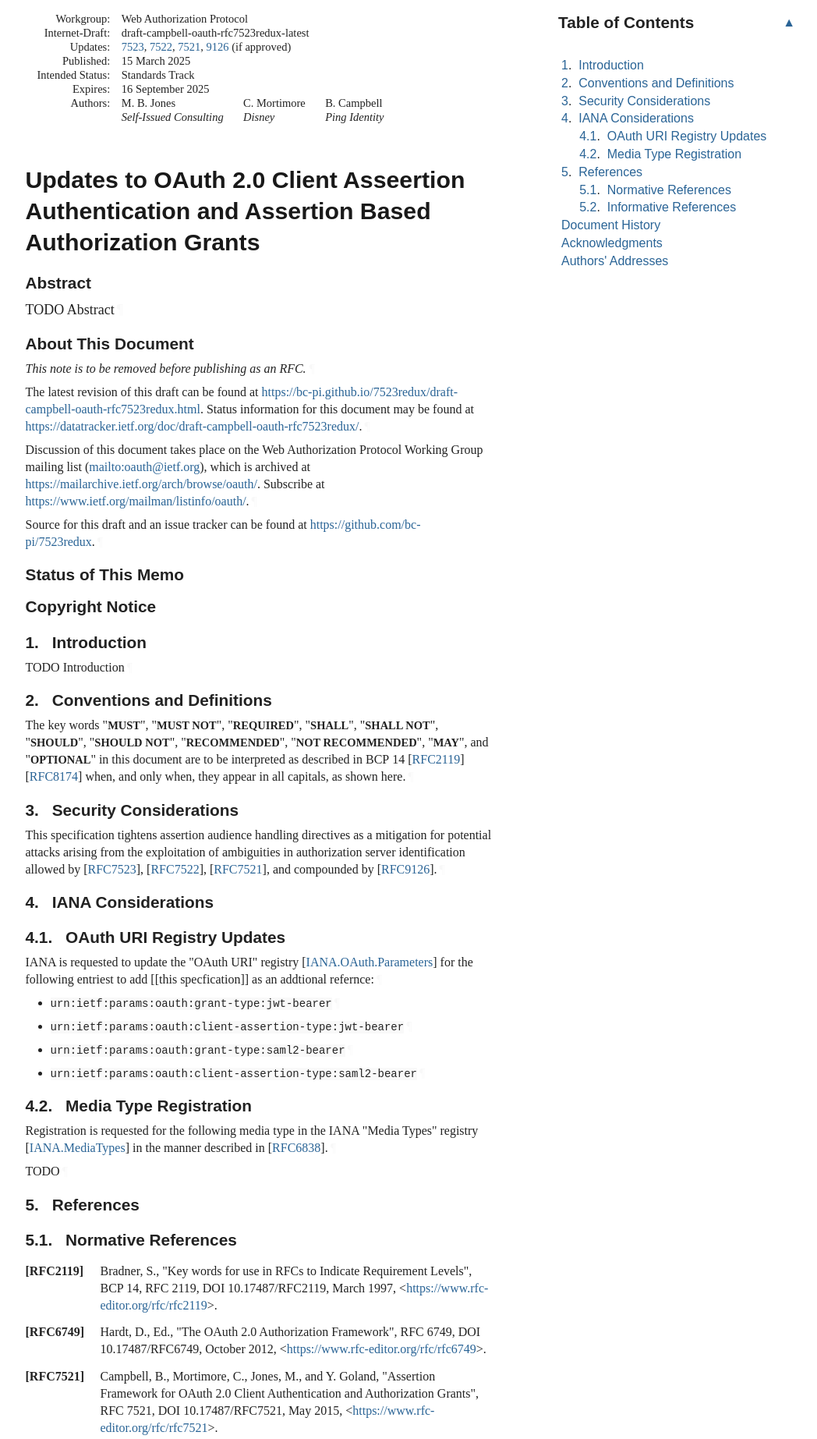
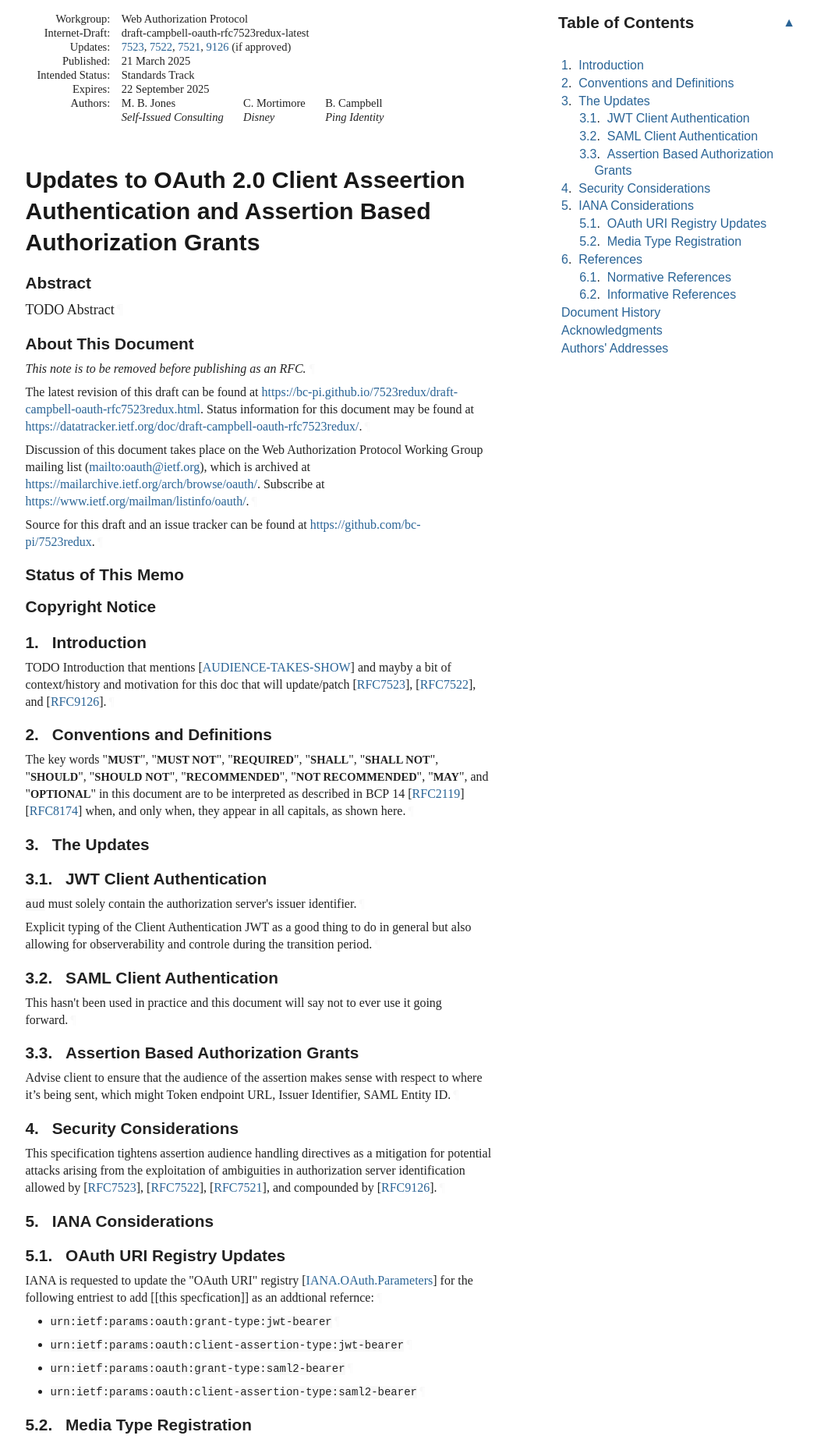
Before and after one commit to bc-pi/7523redux, a plain HTML site: page draft-campbell-oauth-rfc7523redux.html in a window 1280 px wide. Shown: the part 60-1905 px from the top of the page at 78% size, without its empty margins (92-1140 px from the left). Drawn offline with Linux system fonts and the light colour scheme; a web font is replaced by a local one.

Commit message:
Script updating gh-pages from 81deed1. [ci skip]

```diff
--- a/draft-campbell-oauth-rfc7523redux.html
+++ b/draft-campbell-oauth-rfc7523redux.html
@@ -23,7 +23,7 @@
     ConfigArgParse 1.7
     google-i18n-address 3.1.1
     intervaltree 3.1.0
-    Jinja2 3.1.5
+    Jinja2 3.1.6
     lxml 5.3.0
     platformdirs 4.3.6
     pycountry 24.6.1
@@ -1053,7 +1053,7 @@ svg :is([fill="white"], [fill^="#fff"]) {
 </tr></thead>
 <tfoot><tr>
 <td class="left">Jones, et al.</td>
-<td class="center">Expires 16 September 2025</td>
+<td class="center">Expires 22 September 2025</td>
 <td class="right">[Page]</td>
 </tr></tfoot>
 </table>
@@ -1069,12 +1069,12 @@ svg :is([fill="white"], [fill^="#fff"]) {
 <a href="https://www.rfc-editor.org/rfc/rfc7523" class="eref">7523</a>, <a href="https://www.rfc-editor.org/rfc/rfc7522" class="eref">7522</a>, <a href="https://www.rfc-editor.org/rfc/rfc7521" class="eref">7521</a>, <a href="https://www.rfc-editor.org/rfc/rfc9126" class="eref">9126</a> (if approved)</dd>
 <dt class="label-published">Published:</dt>
 <dd class="published">
-<time datetime="2025-03-15" class="published">15 March 2025</time>
+<time datetime="2025-03-21" class="published">21 March 2025</time>
     </dd>
 <dt class="label-intended-status">Intended Status:</dt>
 <dd class="intended-status">Standards Track</dd>
 <dt class="label-expires">Expires:</dt>
-<dd class="expires"><time datetime="2025-09-16">16 September 2025</time></dd>
+<dd class="expires"><time datetime="2025-09-22">22 September 2025</time></dd>
 <dt class="label-authors">Authors:</dt>
 <dd class="authors">
 <div class="author">
@@ -1132,7 +1132,7 @@ svg :is([fill="white"], [fill^="#fff"]) {
         time. It is inappropriate to use Internet-Drafts as reference
         material or to cite them other than as "work in progress."<a href="#section-boilerplate.1-3" class="pilcrow">¶</a></p>
 <p id="section-boilerplate.1-4">
-        This Internet-Draft will expire on 16 September 2025.<a href="#section-boilerplate.1-4" class="pilcrow">¶</a></p>
+        This Internet-Draft will expire on 22 September 2025.<a href="#section-boilerplate.1-4" class="pilcrow">¶</a></p>
 </section>
 </div>
 <div id="copyright">
@@ -1168,38 +1168,52 @@ svg :is([fill="white"], [fill^="#fff"]) {
             <p id="section-toc.1-1.2.1" class="keepWithNext"><a href="#section-2" class="auto internal xref">2</a>.  <a href="#name-conventions-and-definitions" class="internal xref">Conventions and Definitions</a></p>
 </li>
           <li class="compact toc ulBare ulEmpty" id="section-toc.1-1.3">
-            <p id="section-toc.1-1.3.1" class="keepWithNext"><a href="#section-3" class="auto internal xref">3</a>.  <a href="#name-security-considerations" class="internal xref">Security Considerations</a></p>
+            <p id="section-toc.1-1.3.1"><a href="#section-3" class="auto internal xref">3</a>.  <a href="#name-the-updates" class="internal xref">The Updates</a></p>
+<ul class="compact toc ulBare ulEmpty">
+<li class="compact toc ulBare ulEmpty" id="section-toc.1-1.3.2.1">
+                <p id="section-toc.1-1.3.2.1.1" class="keepWithNext"><a href="#section-3.1" class="auto internal xref">3.1</a>.  <a href="#name-jwt-client-authentication" class="internal xref">JWT Client Authentication</a></p>
 </li>
-          <li class="compact toc ulBare ulEmpty" id="section-toc.1-1.4">
-            <p id="section-toc.1-1.4.1"><a href="#section-4" class="auto internal xref">4</a>.  <a href="#name-iana-considerations" class="internal xref">IANA Considerations</a></p>
-<ul class="compact toc ulBare ulEmpty">
-<li class="compact toc ulBare ulEmpty" id="section-toc.1-1.4.2.1">
-                <p id="section-toc.1-1.4.2.1.1"><a href="#section-4.1" class="auto internal xref">4.1</a>.  <a href="#name-oauth-uri-registry-updates" class="internal xref">OAuth URI Registry Updates</a></p>
+              <li class="compact toc ulBare ulEmpty" id="section-toc.1-1.3.2.2">
+                <p id="section-toc.1-1.3.2.2.1"><a href="#section-3.2" class="auto internal xref">3.2</a>.  <a href="#name-saml-client-authentication" class="internal xref">SAML Client Authentication</a></p>
 </li>
-              <li class="compact toc ulBare ulEmpty" id="section-toc.1-1.4.2.2">
-                <p id="section-toc.1-1.4.2.2.1"><a href="#section-4.2" class="auto internal xref">4.2</a>.  <a href="#name-media-type-registration" class="internal xref">Media Type Registration</a></p>
+              <li class="compact toc ulBare ulEmpty" id="section-toc.1-1.3.2.3">
+                <p id="section-toc.1-1.3.2.3.1"><a href="#section-3.3" class="auto internal xref">3.3</a>.  <a href="#name-assertion-based-authorizati" class="internal xref">Assertion Based Authorization Grants</a></p>
 </li>
             </ul>
 </li>
+          <li class="compact toc ulBare ulEmpty" id="section-toc.1-1.4">
+            <p id="section-toc.1-1.4.1"><a href="#section-4" class="auto internal xref">4</a>.  <a href="#name-security-considerations" class="internal xref">Security Considerations</a></p>
+</li>
           <li class="compact toc ulBare ulEmpty" id="section-toc.1-1.5">
-            <p id="section-toc.1-1.5.1"><a href="#section-5" class="auto internal xref">5</a>.  <a href="#name-references" class="internal xref">References</a></p>
+            <p id="section-toc.1-1.5.1"><a href="#section-5" class="auto internal xref">5</a>.  <a href="#name-iana-considerations" class="internal xref">IANA Considerations</a></p>
 <ul class="compact toc ulBare ulEmpty">
 <li class="compact toc ulBare ulEmpty" id="section-toc.1-1.5.2.1">
-                <p id="section-toc.1-1.5.2.1.1"><a href="#section-5.1" class="auto internal xref">5.1</a>.  <a href="#name-normative-references" class="internal xref">Normative References</a></p>
+                <p id="section-toc.1-1.5.2.1.1"><a href="#section-5.1" class="auto internal xref">5.1</a>.  <a href="#name-oauth-uri-registry-updates" class="internal xref">OAuth URI Registry Updates</a></p>
 </li>
               <li class="compact toc ulBare ulEmpty" id="section-toc.1-1.5.2.2">
-                <p id="section-toc.1-1.5.2.2.1"><a href="#section-5.2" class="auto internal xref">5.2</a>.  <a href="#name-informative-references" class="internal xref">Informative References</a></p>
+                <p id="section-toc.1-1.5.2.2.1"><a href="#section-5.2" class="auto internal xref">5.2</a>.  <a href="#name-media-type-registration" class="internal xref">Media Type Registration</a></p>
 </li>
             </ul>
 </li>
           <li class="compact toc ulBare ulEmpty" id="section-toc.1-1.6">
-            <p id="section-toc.1-1.6.1"><a href="#appendix-A" class="auto internal xref"></a><a href="#name-document-history" class="internal xref">Document History</a></p>
+            <p id="section-toc.1-1.6.1"><a href="#section-6" class="auto internal xref">6</a>.  <a href="#name-references" class="internal xref">References</a></p>
+<ul class="compact toc ulBare ulEmpty">
+<li class="compact toc ulBare ulEmpty" id="section-toc.1-1.6.2.1">
+                <p id="section-toc.1-1.6.2.1.1"><a href="#section-6.1" class="auto internal xref">6.1</a>.  <a href="#name-normative-references" class="internal xref">Normative References</a></p>
+</li>
+              <li class="compact toc ulBare ulEmpty" id="section-toc.1-1.6.2.2">
+                <p id="section-toc.1-1.6.2.2.1"><a href="#section-6.2" class="auto internal xref">6.2</a>.  <a href="#name-informative-references" class="internal xref">Informative References</a></p>
+</li>
+            </ul>
 </li>
           <li class="compact toc ulBare ulEmpty" id="section-toc.1-1.7">
-            <p id="section-toc.1-1.7.1"><a href="#appendix-B" class="auto internal xref"></a><a href="#name-acknowledgments" class="internal xref">Acknowledgments</a></p>
+            <p id="section-toc.1-1.7.1"><a href="#appendix-A" class="auto internal xref"></a><a href="#name-document-history" class="internal xref">Document History</a></p>
 </li>
           <li class="compact toc ulBare ulEmpty" id="section-toc.1-1.8">
-            <p id="section-toc.1-1.8.1"><a href="#appendix-C" class="auto internal xref"></a><a href="#name-authors-addresses" class="internal xref">Authors' Addresses</a></p>
+            <p id="section-toc.1-1.8.1"><a href="#appendix-B" class="auto internal xref"></a><a href="#name-acknowledgments" class="internal xref">Acknowledgments</a></p>
+</li>
+          <li class="compact toc ulBare ulEmpty" id="section-toc.1-1.9">
+            <p id="section-toc.1-1.9.1"><a href="#appendix-C" class="auto internal xref"></a><a href="#name-authors-addresses" class="internal xref">Authors' Addresses</a></p>
 </li>
         </ul>
 </nav>
@@ -1210,7 +1224,8 @@ svg :is([fill="white"], [fill^="#fff"]) {
       <h2 id="name-introduction">
 <a href="#section-1" class="section-number selfRef">1. </a><a href="#name-introduction" class="section-name selfRef">Introduction</a>
       </h2>
-<p id="section-1-1">TODO Introduction<a href="#section-1-1" class="pilcrow">¶</a></p>
+<p id="section-1-1">TODO Introduction that mentions <span>[<a href="#AUDIENCE-TAKES-SHOW" class="cite xref">AUDIENCE-TAKES-SHOW</a>]</span> and mayby a bit of context/history and
+motivation for this doc that will update/patch <span>[<a href="#RFC7523" class="cite xref">RFC7523</a>]</span>, <span>[<a href="#RFC7522" class="cite xref">RFC7522</a>]</span>, and <span>[<a href="#RFC9126" class="cite xref">RFC9126</a>]</span>.<a href="#section-1-1" class="pilcrow">¶</a></p>
 </section>
 </div>
 <div id="conventions-and-definitions">
@@ -1224,65 +1239,99 @@ described in BCP 14 <span>[<a href="#RFC2119" class="cite xref">RFC2119</a>]</s
 appear in all capitals, as shown here.<a href="#section-2-1" class="pilcrow">¶</a></p>
 </section>
 </div>
+<div id="the-updates">
+<section id="section-3">
+      <h2 id="name-the-updates">
+<a href="#section-3" class="section-number selfRef">3. </a><a href="#name-the-updates" class="section-name selfRef">The Updates</a>
+      </h2>
+<div id="jwt-client-authentication">
+<section id="section-3.1">
+        <h3 id="name-jwt-client-authentication">
+<a href="#section-3.1" class="section-number selfRef">3.1. </a><a href="#name-jwt-client-authentication" class="section-name selfRef">JWT Client Authentication</a>
+        </h3>
+<p id="section-3.1-1"><code>aud</code> must solely contain the authorization server's issuer identifier.<a href="#section-3.1-1" class="pilcrow">¶</a></p>
+<p id="section-3.1-2">Explicit typing of the Client Authentication JWT as a good thing to do in general but also allowing for
+observerability and controle during the transition period.<a href="#section-3.1-2" class="pilcrow">¶</a></p>
+</section>
+</div>
+<div id="saml-client-authentication">
+<section id="section-3.2">
+        <h3 id="name-saml-client-authentication">
+<a href="#section-3.2" class="section-number selfRef">3.2. </a><a href="#name-saml-client-authentication" class="section-name selfRef">SAML Client Authentication</a>
+        </h3>
+<p id="section-3.2-1">This hasn't been used in practice and this document will say not to ever use it going forward.<a href="#section-3.2-1" class="pilcrow">¶</a></p>
+</section>
+</div>
+<div id="assertion-based-authorization-grants">
+<section id="section-3.3">
+        <h3 id="name-assertion-based-authorizati">
+<a href="#section-3.3" class="section-number selfRef">3.3. </a><a href="#name-assertion-based-authorizati" class="section-name selfRef">Assertion Based Authorization Grants</a>
+        </h3>
+<p id="section-3.3-1">Advise client to ensure that the audience of the assertion makes sense with respect to where it’s being sent,
+which might Token endpoint URL, Issuer Identifier, SAML Entity ID.<a href="#section-3.3-1" class="pilcrow">¶</a></p>
+</section>
+</div>
+</section>
+</div>
 <div id="security-considerations">
-<section id="section-3">
+<section id="section-4">
       <h2 id="name-security-considerations">
-<a href="#section-3" class="section-number selfRef">3. </a><a href="#name-security-considerations" class="section-name selfRef">Security Considerations</a>
+<a href="#section-4" class="section-number selfRef">4. </a><a href="#name-security-considerations" class="section-name selfRef">Security Considerations</a>
       </h2>
-<p id="section-3-1">This specification tightens assertion audience handling directives as a mitigation for
+<p id="section-4-1">This specification tightens assertion audience handling directives as a mitigation for
 potential attacks arising from the exploitation of ambiguities in authorization server
-identification allowed by <span>[<a href="#RFC7523" class="cite xref">RFC7523</a>]</span>, <span>[<a href="#RFC7522" class="cite xref">RFC7522</a>]</span>, <span>[<a href="#RFC7521" class="cite xref">RFC7521</a>]</span>, and compounded by <span>[<a href="#RFC9126" class="cite xref">RFC9126</a>]</span>.<a href="#section-3-1" class="pilcrow">¶</a></p>
+identification allowed by <span>[<a href="#RFC7523" class="cite xref">RFC7523</a>]</span>, <span>[<a href="#RFC7522" class="cite xref">RFC7522</a>]</span>, <span>[<a href="#RFC7521" class="cite xref">RFC7521</a>]</span>, and compounded by <span>[<a href="#RFC9126" class="cite xref">RFC9126</a>]</span>.<a href="#section-4-1" class="pilcrow">¶</a></p>
 </section>
 </div>
 <div id="iana-considerations">
-<section id="section-4">
+<section id="section-5">
       <h2 id="name-iana-considerations">
-<a href="#section-4" class="section-number selfRef">4. </a><a href="#name-iana-considerations" class="section-name selfRef">IANA Considerations</a>
+<a href="#section-5" class="section-number selfRef">5. </a><a href="#name-iana-considerations" class="section-name selfRef">IANA Considerations</a>
       </h2>
 <div id="oauth-uri-registry-updates">
-<section id="section-4.1">
+<section id="section-5.1">
         <h3 id="name-oauth-uri-registry-updates">
-<a href="#section-4.1" class="section-number selfRef">4.1. </a><a href="#name-oauth-uri-registry-updates" class="section-name selfRef">OAuth URI Registry Updates</a>
+<a href="#section-5.1" class="section-number selfRef">5.1. </a><a href="#name-oauth-uri-registry-updates" class="section-name selfRef">OAuth URI Registry Updates</a>
         </h3>
-<p id="section-4.1-1">IANA is requested to update the "OAuth URI" registry <span>[<a href="#IANA.OAuth.Parameters" class="cite xref">IANA.OAuth.Parameters</a>]</span> for the following entriest to add [[this specfication]]
-as an addtional refernce:<a href="#section-4.1-1" class="pilcrow">¶</a></p>
+<p id="section-5.1-1">IANA is requested to update the "OAuth URI" registry <span>[<a href="#IANA.OAuth.Parameters" class="cite xref">IANA.OAuth.Parameters</a>]</span> for the following entriest to add [[this specfication]]
+as an addtional refernce:<a href="#section-5.1-1" class="pilcrow">¶</a></p>
 <ul class="normal">
-<li class="normal" id="section-4.1-2.1">
-            <p id="section-4.1-2.1.1"><code>urn:ietf:params:oauth:grant-type:jwt-bearer</code><a href="#section-4.1-2.1.1" class="pilcrow">¶</a></p>
+<li class="normal" id="section-5.1-2.1">
+            <p id="section-5.1-2.1.1"><code>urn:ietf:params:oauth:grant-type:jwt-bearer</code><a href="#section-5.1-2.1.1" class="pilcrow">¶</a></p>
 </li>
-          <li class="normal" id="section-4.1-2.2">
-            <p id="section-4.1-2.2.1"><code>urn:ietf:params:oauth:client-assertion-type:jwt-bearer</code><a href="#section-4.1-2.2.1" class="pilcrow">¶</a></p>
+          <li class="normal" id="section-5.1-2.2">
+            <p id="section-5.1-2.2.1"><code>urn:ietf:params:oauth:client-assertion-type:jwt-bearer</code><a href="#section-5.1-2.2.1" class="pilcrow">¶</a></p>
 </li>
-          <li class="normal" id="section-4.1-2.3">
-            <p id="section-4.1-2.3.1"><code>urn:ietf:params:oauth:grant-type:saml2-bearer</code><a href="#section-4.1-2.3.1" class="pilcrow">¶</a></p>
+          <li class="normal" id="section-5.1-2.3">
+            <p id="section-5.1-2.3.1"><code>urn:ietf:params:oauth:grant-type:saml2-bearer</code><a href="#section-5.1-2.3.1" class="pilcrow">¶</a></p>
 </li>
-          <li class="normal" id="section-4.1-2.4">
-            <p id="section-4.1-2.4.1"><code>urn:ietf:params:oauth:client-assertion-type:saml2-bearer</code><a href="#section-4.1-2.4.1" class="pilcrow">¶</a></p>
+          <li class="normal" id="section-5.1-2.4">
+            <p id="section-5.1-2.4.1"><code>urn:ietf:params:oauth:client-assertion-type:saml2-bearer</code><a href="#section-5.1-2.4.1" class="pilcrow">¶</a></p>
 </li>
         </ul>
 </section>
 </div>
 <div id="media-type-registration">
-<section id="section-4.2">
+<section id="section-5.2">
         <h3 id="name-media-type-registration">
-<a href="#section-4.2" class="section-number selfRef">4.2. </a><a href="#name-media-type-registration" class="section-name selfRef">Media Type Registration</a>
+<a href="#section-5.2" class="section-number selfRef">5.2. </a><a href="#name-media-type-registration" class="section-name selfRef">Media Type Registration</a>
         </h3>
-<p id="section-4.2-1">Registration is requested for the following media type in the IANA
-"Media Types" registry <span>[<a href="#IANA.MediaTypes" class="cite xref">IANA.MediaTypes</a>]</span> in the manner described in <span>[<a href="#RFC6838" class="cite xref">RFC6838</a>]</span>.<a href="#section-4.2-1" class="pilcrow">¶</a></p>
-<p id="section-4.2-2">TODO<a href="#section-4.2-2" class="pilcrow">¶</a></p>
+<p id="section-5.2-1">Registration is requested for the following media type in the IANA
+"Media Types" registry <span>[<a href="#IANA.MediaTypes" class="cite xref">IANA.MediaTypes</a>]</span> in the manner described in <span>[<a href="#RFC6838" class="cite xref">RFC6838</a>]</span>.<a href="#section-5.2-1" class="pilcrow">¶</a></p>
+<p id="section-5.2-2">TODO for <code>application/client-authentication+jwt</code><a href="#section-5.2-2" class="pilcrow">¶</a></p>
 </section>
 </div>
 </section>
 </div>
 <div id="sec-combined-references">
-<section id="section-5">
+<section id="section-6">
       <h2 id="name-references">
-<a href="#section-5" class="section-number selfRef">5. </a><a href="#name-references" class="section-name selfRef">References</a>
+<a href="#section-6" class="section-number selfRef">6. </a><a href="#name-references" class="section-name selfRef">References</a>
       </h2>
 <div id="sec-normative-references">
-<section id="section-5.1">
+<section id="section-6.1">
         <h3 id="name-normative-references">
-<a href="#section-5.1" class="section-number selfRef">5.1. </a><a href="#name-normative-references" class="section-name selfRef">Normative References</a>
+<a href="#section-6.1" class="section-number selfRef">6.1. </a><a href="#name-normative-references" class="section-name selfRef">Normative References</a>
         </h3>
 <dl class="references">
 <dt id="RFC2119">[RFC2119]</dt>
@@ -1317,9 +1366,9 @@ as an addtional refernce:<a href="#section-4.1-1" class="pilcrow">¶</a></p>
 </section>
 </div>
 <div id="sec-informative-references">
-<section id="section-5.2">
+<section id="section-6.2">
         <h3 id="name-informative-references">
-<a href="#section-5.2" class="section-number selfRef">5.2. </a><a href="#name-informative-references" class="section-name selfRef">Informative References</a>
+<a href="#section-6.2" class="section-number selfRef">6.2. </a><a href="#name-informative-references" class="section-name selfRef">Informative References</a>
         </h3>
 <dl class="references">
 <dt id="AUDIENCE-TAKES-SHOW">[AUDIENCE-TAKES-SHOW]</dt>
```
Also changed, not shown: draft-campbell-oauth-rfc7523redux.txt.
